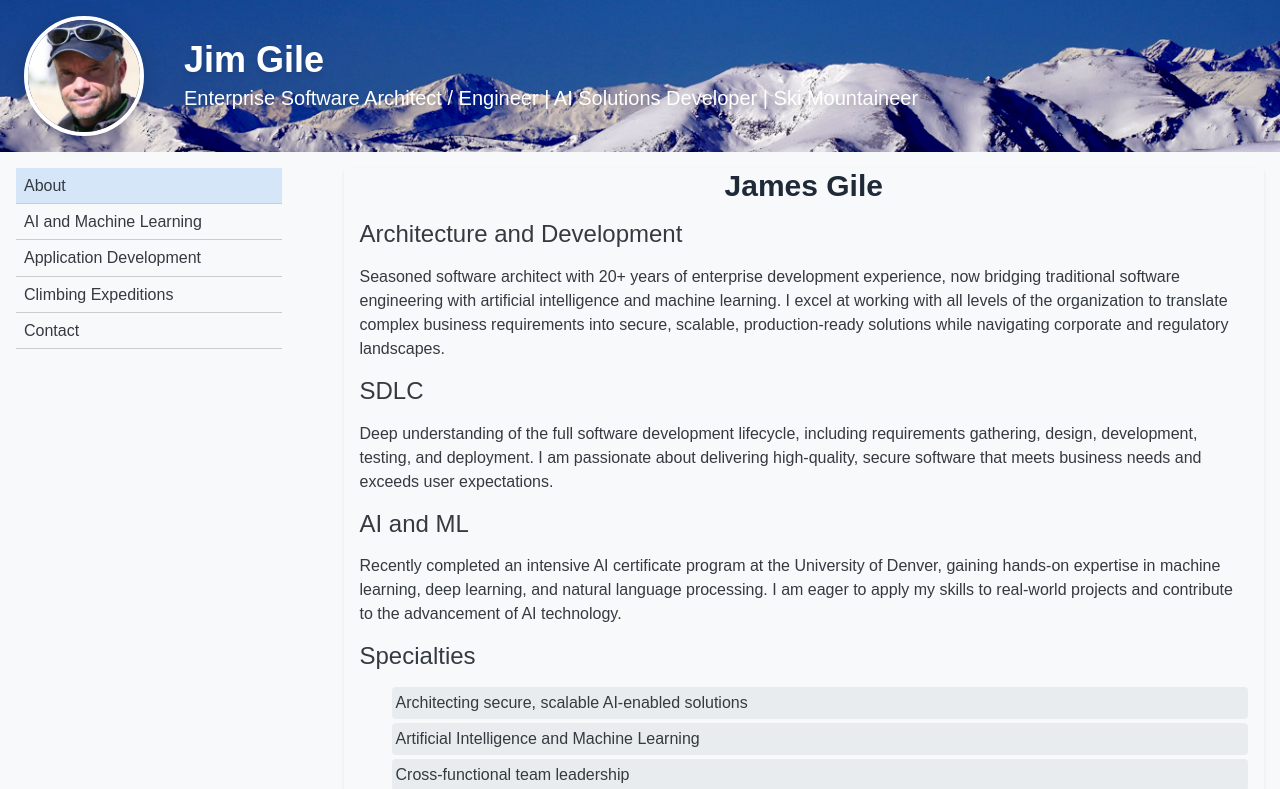
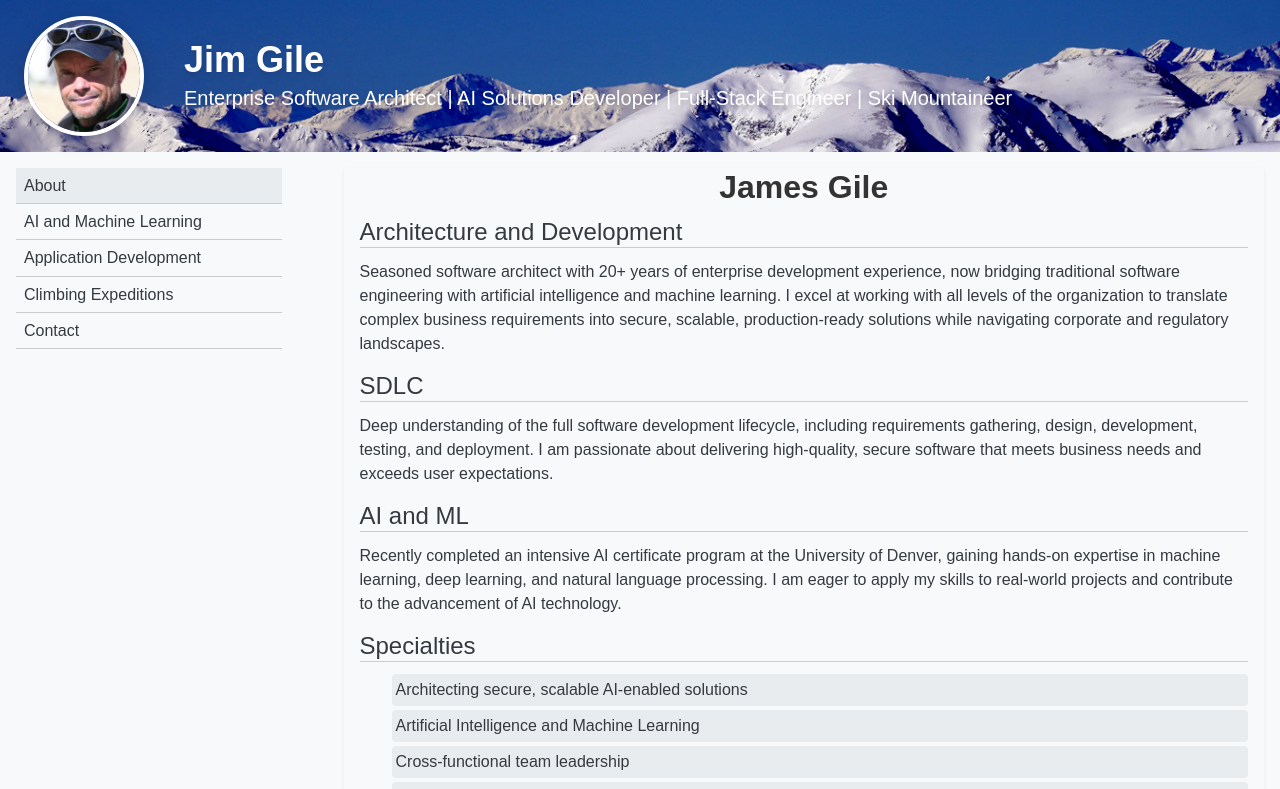
Before and after one commit to JimGile/jg-personal-website, a React (Create React App) app: page / in a window 1280 px wide. Shown: the top 789 px of the page. Built offline with nearby package versions, Linux system fonts and the light colour scheme.

Commit message:
updated css, header and about

```diff
--- a/public/content/about.md
+++ b/public/content/about.md
@@ -1,3 +1,5 @@
+# James Gile
+
 ## Architecture and Development
 
 Seasoned software architect with 20+ years of enterprise development experience, now bridging traditional software engineering
--- a/src/About.js
+++ b/src/About.js
@@ -1,12 +1,10 @@
 // src/About.js
 import React from 'react';
-import SectionTitle from './SectionTitle';
 import MarkdownContent from './MarkdownContent';
 
 function About() {
   return (
     <section id="about">
-      <SectionTitle>James Gile</SectionTitle>
       <MarkdownContent filePath="/content/about.md" />
     </section>
   );
--- a/src/App.css
+++ b/src/App.css
@@ -45,11 +45,11 @@ body {
 }
 
 .menu-item.selected {
-    background-color: #d5e6f8; /* or any other style you want to apply */
+    background-color: #e9ecef;
 }
 
 .menu-item:hover {
-  background-color: #e9ecef;
+  background-color: #dee2e6;
 }
 
 /* Main Content */
@@ -67,9 +67,19 @@ section {
     box-shadow: 0 0.125rem 0.25rem rgba(0, 0, 0, 0.075);
 }
 
+section h1 {
+    color: #333; /* Dark gray text */
+    font-size: 2em; /* Larger font size */
+    font-weight: bold; /* Bold text */
+    text-align: center; /* Center the text */
+    margin-bottom: 10px; /* Add space below the h1 */
+  }
+
 section h2 {
     font-size: 1.5rem;
-    margin-bottom: 1rem;
+    border-bottom: 1px solid #ccc; /* Light gray line */
+    margin-top: 0.5em; /* Adjust spacing */
+    margin-bottom: 0.5em;
 }
 
 section p {
--- a/src/Header.js
+++ b/src/Header.js
@@ -16,7 +16,7 @@ function Header() {
                         </div>
                         <div className="text-left md:text-left text-white">
                             <h1 className="text-3xl md:text-4xl font-bold drop-shadow-md">Jim Gile</h1>
-                            <p className="text-lg md:text-xl mt-1 font-light drop-shadow-md">Enterprise Software Architect / Engineer | AI Solutions Developer | Ski Mountaineer</p>
+                            <p className="text-lg md:text-xl mt-1 font-light drop-shadow-md">Enterprise Software Architect | AI Solutions Developer | Full-Stack Engineer | Ski Mountaineer</p>
                         </div>
                     </div>
                 </div>
```
Also changed, not shown: src/Experience.js (added, +27 -0 lines), public/content/ai_and_ml.md (added), public/content/app_development.md (added), public/content/climbing.md (added), public/content/experience_1.md (added), public/content/experience_2.md (added), public/content/experience_3.md (added).
